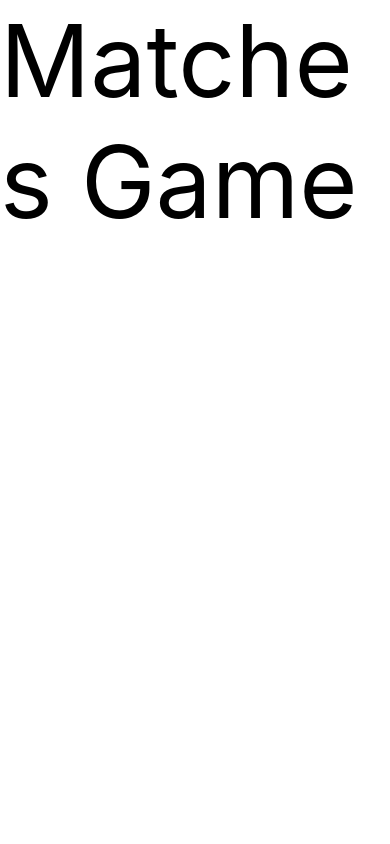
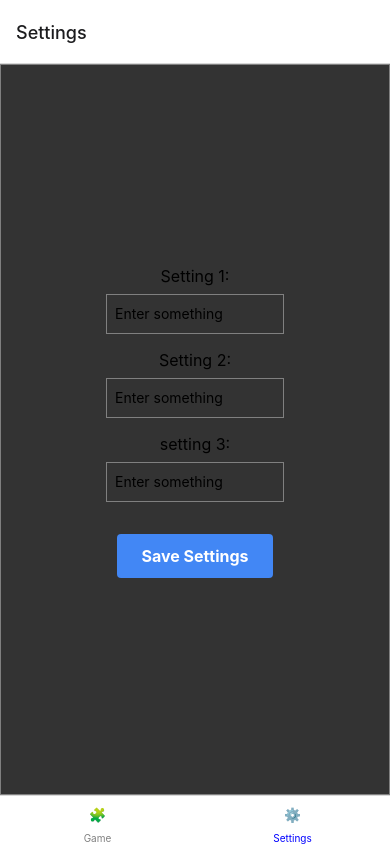
Before and after one commit to oppracode/MatchesGame, a React Native app: screen /Settings in a window 390 px wide. Built offline with nearby package versions, Linux system fonts and the light colour scheme.

Commit message:
Added Navigation, made a starting template for settings screen

```diff
--- a/package.json
+++ b/package.json
@@ -10,9 +10,15 @@
     "test": "jest"
   },
   "dependencies": {
+    "@react-navigation/bottom-tabs": "^6.5.8",
+    "@react-navigation/native": "^6.1.7",
+    "@react-navigation/native-stack": "^6.9.13",
     "@reduxjs/toolkit": "^1.9.5",
     "react": "18.2.0",
     "react-native": "0.72.0",
+    "react-native-gesture-handler": "^2.12.0",
+    "react-native-safe-area-context": "^4.6.3",
+    "react-native-screens": "^3.22.0",
     "react-redux": "^8.1.1"
   },
   "devDependencies": {
--- a/src/App.tsx
+++ b/src/App.tsx
@@ -1,24 +1,51 @@
 import React from 'react';
-import {SafeAreaView, ScrollView, StyleSheet, Text} from 'react-native';
+import {StyleSheet} from 'react-native';
 import {Provider} from 'react-redux';
+import {GestureHandlerRootView} from 'react-native-gesture-handler';
+import {NavigationContainer} from '@react-navigation/native';
+import {createBottomTabNavigator} from '@react-navigation/bottom-tabs';
 
 import {store} from './redux/store';
+import GameScreen from './screens/GameScreen';
+import SettingsScreen from './screens/SettingsScreen';
+import SettingsTabIcon from './icons/SettingsTabIcon';
+import GameTabIcon from './icons/GameTabIcon';
 
 function App(): JSX.Element {
+  const Tab = createBottomTabNavigator();
   return (
     <Provider store={store}>
-      <SafeAreaView>
-        <ScrollView contentInsetAdjustmentBehavior="automatic">
-          <Text style={styles.sampleText}>Matches Game</Text>
-        </ScrollView>
-      </SafeAreaView>
+      <GestureHandlerRootView style={styles.container}>
+        <NavigationContainer>
+          <Tab.Navigator
+            screenOptions={{
+              tabBarActiveTintColor: 'blue', // Customize the active tab color
+              tabBarInactiveTintColor: 'gray', // Customize the inactive tab color
+            }}>
+            <Tab.Screen
+              name="Game"
+              component={GameScreen}
+              options={{
+                tabBarIcon: GameTabIcon,
+              }}
+            />
+            <Tab.Screen
+              name="Settings"
+              component={SettingsScreen}
+              options={{
+                tabBarIcon: SettingsTabIcon,
+              }}
+            />
+          </Tab.Navigator>
+        </NavigationContainer>
+      </GestureHandlerRootView>
     </Provider>
   );
 }
 
 const styles = StyleSheet.create({
-  sampleText: {
-    fontSize: 100,
+  container: {
+    flex: 1,
   },
 });
 
--- /dev/null
+++ b/src/icons/GameTabIcon.tsx
@@ -0,0 +1,6 @@
+import React from 'react';
+import {Text} from 'react-native';
+
+const GameTabIcon = (): JSX.Element => <Text>🧩</Text>;
+
+export default GameTabIcon;
--- /dev/null
+++ b/src/icons/SettingsTabIcon.tsx
@@ -0,0 +1,6 @@
+import React from 'react';
+import {Text} from 'react-native';
+
+const SettingsTabIcon = (): JSX.Element => <Text>⚙️</Text>;
+
+export default SettingsTabIcon;
--- /dev/null
+++ b/src/screens/GameScreen.tsx
@@ -0,0 +1,22 @@
+import React from 'react';
+import {View, StyleSheet, Text} from 'react-native';
+
+function GameScreen(): JSX.Element {
+  return (
+    <View style={styles.container}>
+      <Text style={styles.sampleText}>Matches Game</Text>
+    </View>
+  );
+}
+
+const styles = StyleSheet.create({
+  container: {
+    flex: 1,
+    backgroundColor: '#333',
+  },
+  sampleText: {
+    fontSize: 100,
+  },
+});
+
+export default GameScreen;
--- /dev/null
+++ b/src/screens/SettingsScreen.tsx
@@ -0,0 +1,85 @@
+import React from 'react';
+import {
+  View,
+  TextInput,
+  TouchableOpacity,
+  Text,
+  StyleSheet,
+} from 'react-native';
+
+const SettingsScreen: React.FC = () => {
+  return (
+    <View style={styles.container}>
+      <View style={styles.inputContainer}>
+        <Text style={styles.inputLabel}>Setting 1:</Text>
+        <TextInput
+          style={styles.input}
+          keyboardType="numeric"
+          placeholder="Enter something"
+        />
+      </View>
+      <View style={styles.inputContainer}>
+        <Text style={styles.inputLabel}>Setting 2:</Text>
+        <TextInput
+          style={styles.input}
+          keyboardType="numeric"
+          placeholder="Enter something"
+        />
+      </View>
+      <View style={styles.inputContainer}>
+        <Text style={styles.inputLabel}>setting 3:</Text>
+        <TextInput
+          style={styles.input}
+          keyboardType="numeric"
+          placeholder="Enter something"
+        />
+      </View>
+      <TouchableOpacity style={styles.button}>
+        <Text style={styles.buttonText}>Save Settings</Text>
+      </TouchableOpacity>
+    </View>
+  );
+};
+
+const styles = StyleSheet.create({
+  container: {
+    flex: 1,
+    justifyContent: 'center',
+    alignItems: 'center',
+    borderWidth: 1,
+    borderColor: 'gray',
+    paddingHorizontal: 16,
+    paddingBottom: 16,
+    backgroundColor: '#333',
+  },
+  inputContainer: {
+    marginBottom: 16,
+    width: '100%',
+    alignItems: 'center',
+  },
+  inputLabel: {
+    fontSize: 16,
+    marginBottom: 8,
+  },
+  input: {
+    height: 40,
+    width: '50%',
+    borderColor: 'gray',
+    borderWidth: 1,
+    paddingHorizontal: 8,
+  },
+  button: {
+    backgroundColor: '#4287f5',
+    borderRadius: 4,
+    paddingVertical: 12,
+    paddingHorizontal: 24,
+    marginTop: 16,
+  },
+  buttonText: {
+    color: 'white',
+    fontSize: 16,
+    fontWeight: 'bold',
+  },
+});
+
+export default SettingsScreen;
```
Also changed, not shown: 1 other file (tests, documents, lock files or other folders).
